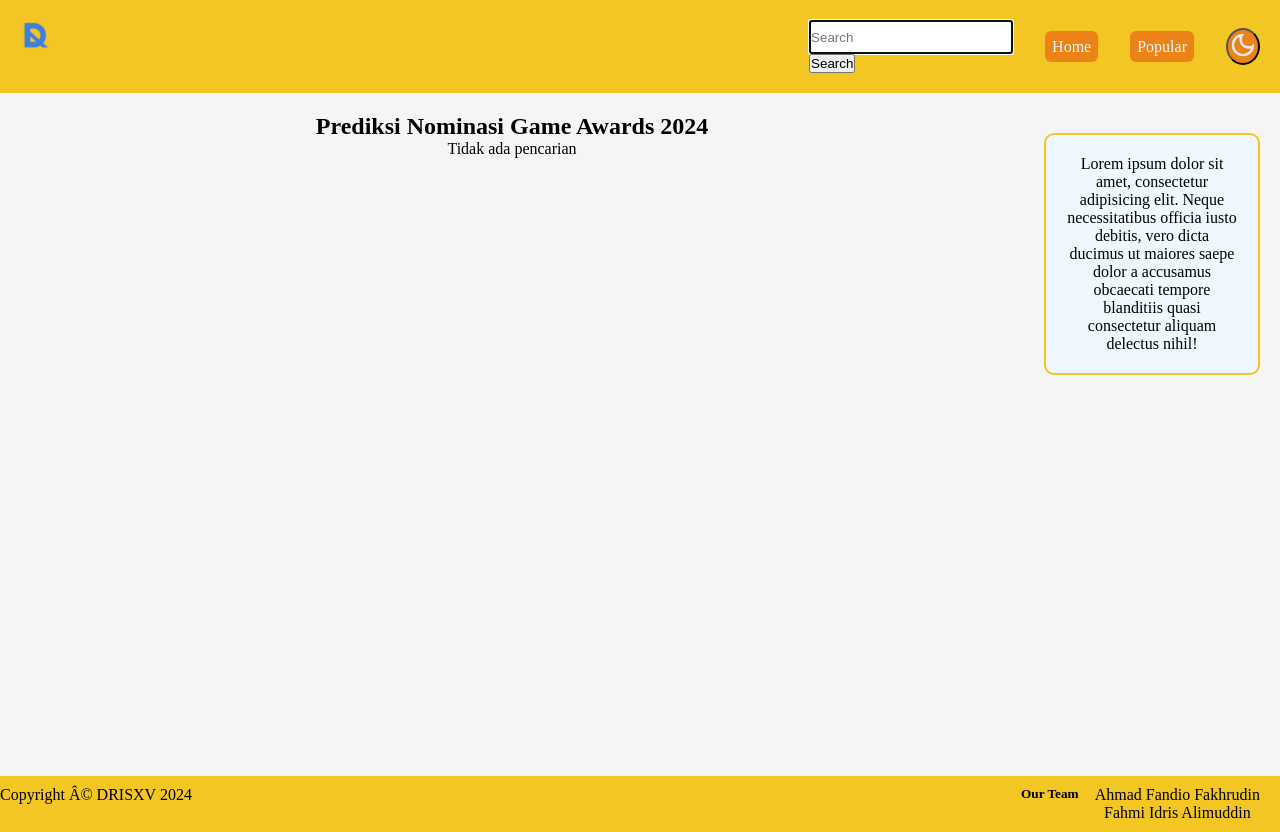
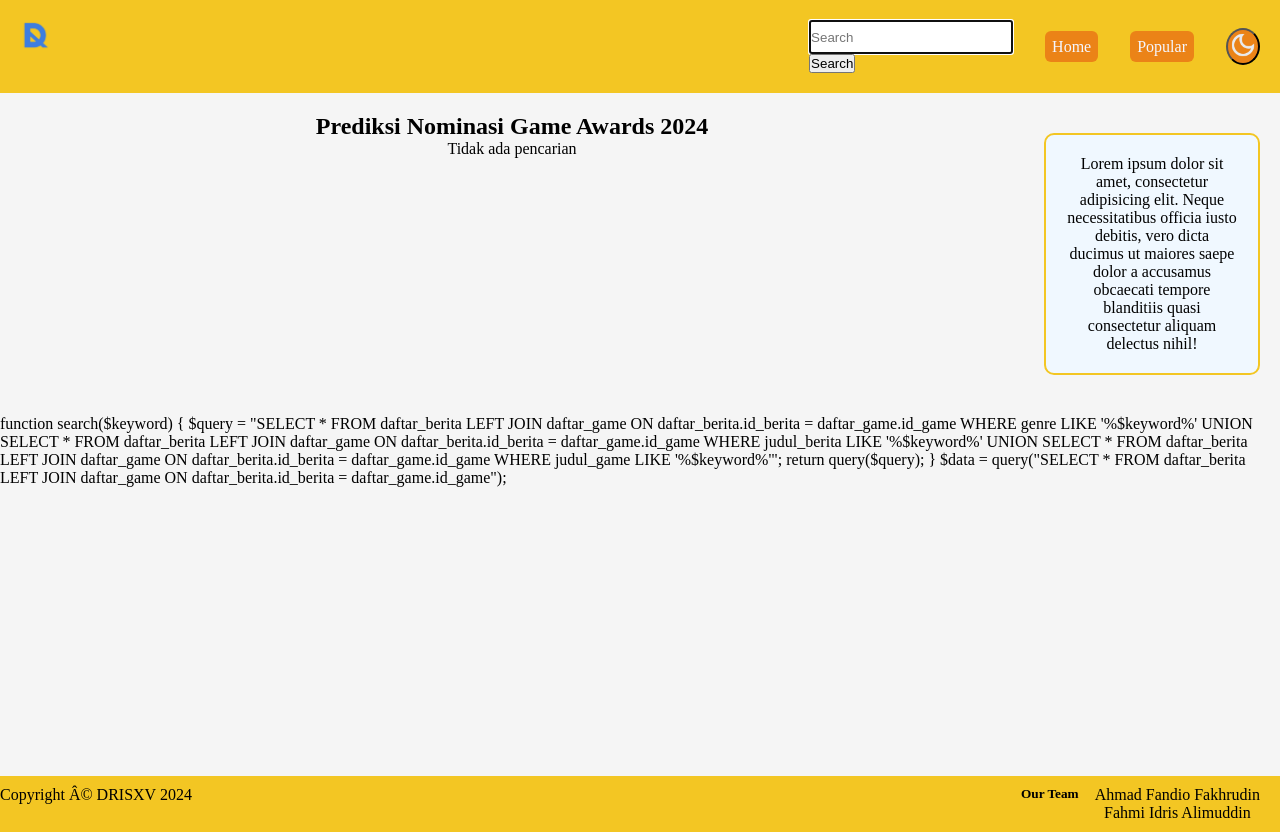
Before and after one commit to drisxv/websiteBerita, a PHP site: page /search.php in a window 1280 px wide. Run offline with PHP 8.4, Linux system fonts and the light colour scheme; data that the repository does not hold is empty; a stand-in replaces the project's code that opens the database connection.

Commit message:
Update search.php

```diff
--- a/search.php
+++ b/search.php
@@ -96,3 +96,14 @@ function search($keyword) {
     </footer>
 </body>
 </html>
+
+
+function search($keyword)
+{
+    $query = "SELECT * FROM daftar_berita LEFT JOIN daftar_game ON daftar_berita.id_berita = daftar_game.id_game WHERE genre LIKE '%$keyword%'
+    UNION SELECT * FROM daftar_berita LEFT JOIN daftar_game ON daftar_berita.id_berita = daftar_game.id_game WHERE judul_berita LIKE '%$keyword%'
+    UNION SELECT * FROM daftar_berita LEFT JOIN daftar_game ON daftar_berita.id_berita = daftar_game.id_game WHERE judul_game LIKE '%$keyword%'";
+    return query($query);
+}
+
+$data = query("SELECT * FROM daftar_berita LEFT JOIN daftar_game ON daftar_berita.id_berita = daftar_game.id_game");
```
